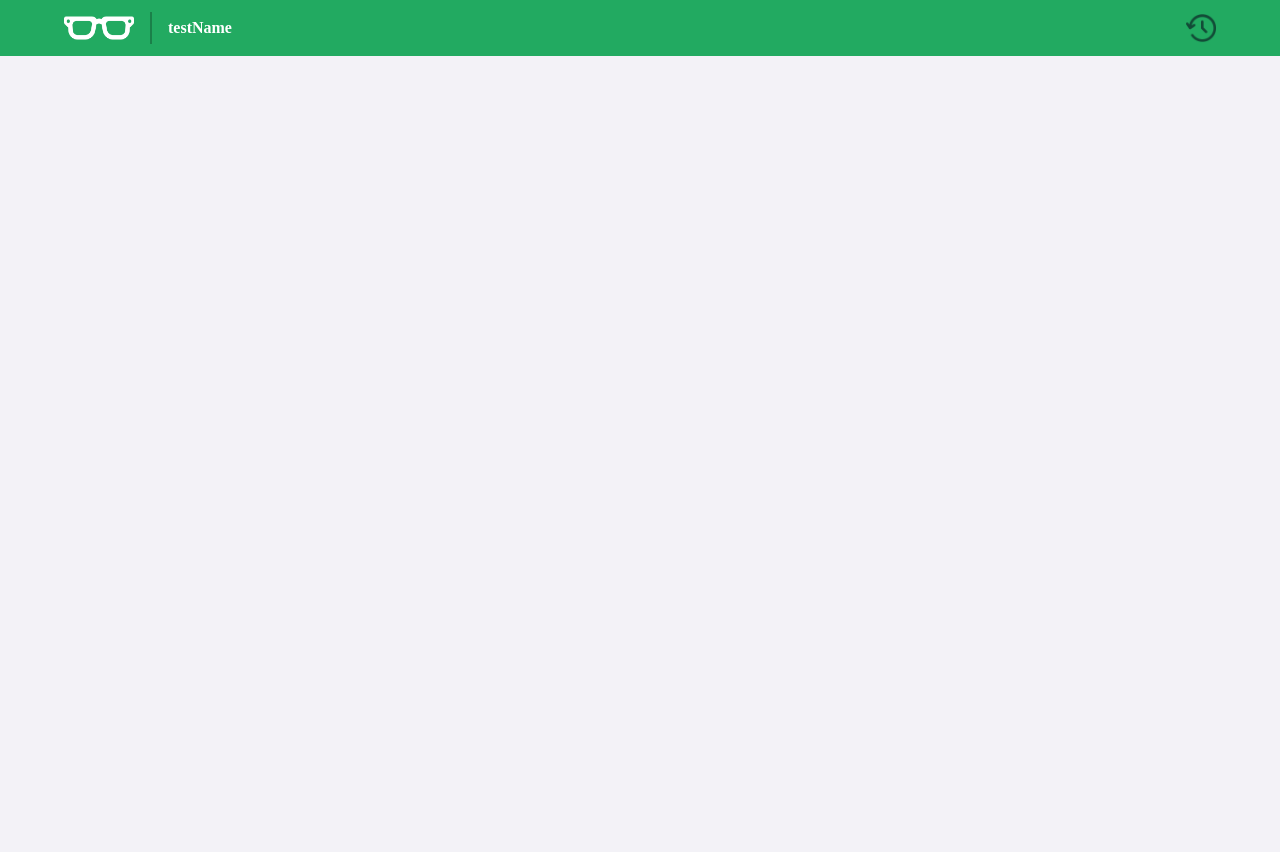
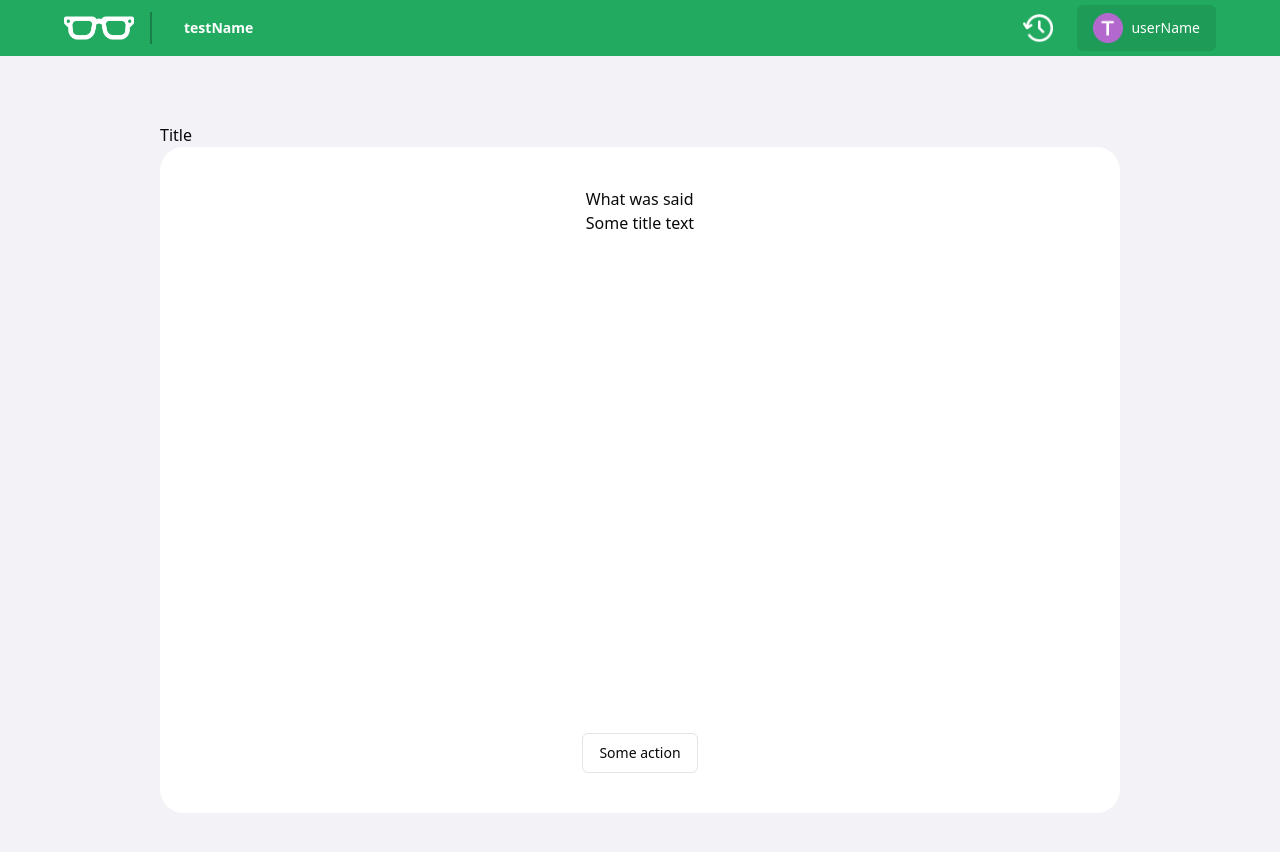
Before and after one commit to tgoulder4/Dunnoyet, a Next.js app: page / in a window 1280 px wide. Shown: the top 852 px of the page. Before the commit the page ends 800 px from the top, so only its background shows below. Built offline with nearby package versions, Linux system fonts and the light colour scheme.

Commit message:
latest unstable

```diff
--- a/package.json
+++ b/package.json
@@ -9,6 +9,7 @@
     "lint": "next lint"
   },
   "dependencies": {
+    "@radix-ui/react-slot": "^1.0.2",
     "@types/node": "20.6.0",
     "@types/react": "18.2.21",
     "@types/react-dom": "18.2.7",
--- a/src/app/globals.css
+++ b/src/app/globals.css
@@ -1,70 +1,125 @@
 @tailwind base;
 @tailwind components;
 @tailwind utilities;
-@import url("https://fonts.googleapis.com/css2?family=Merriweather:wght@400;900&display=swap");
+
 @layer base {
   :root {
-    --background: 0 0% 100%;
-    --foreground: 222.2 84% 4.9%;
-
+    --background: #f3f2f7;
+    --foreground: 240 10% 3.9%;
     --card: 0 0% 100%;
-    --card-foreground: 222.2 84% 4.9%;
-
+    --card-foreground: 240 10% 3.9%;
     --popover: 0 0% 100%;
-    --popover-foreground: 222.2 84% 4.9%;
-
-    --primary: #22aa6f;
-    --primary-foreground: 210 40% 98%;
-
-    --secondary: 210 40% 96.1%;
-    --secondary-foreground: 222.2 47.4% 11.2%;
-
-    --muted: 210 40% 96.1%;
-    --muted-foreground: 215.4 16.3% 46.9%;
-
-    --accent: 210 40% 96.1%;
-    --accent-foreground: 222.2 47.4% 11.2%;
-
+    --popover-foreground: 240 10% 3.9%;
+    --primary: 148 67% 40%;
+    --primary-foreground: 355.7 100% 97.3%;
+    --secondary: 240 4.8% 95.9%;
+    --secondary-foreground: 240 5.9% 10%;
+    --muted: 240 4.8% 95.9%;
+    --muted-foreground: 240 3.8% 46.1%;
+    --accent: 240 4.8% 95.9%;
+    --accent-foreground: 240 5.9% 10%;
     --destructive: 0 84.2% 60.2%;
-    --destructive-foreground: 210 40% 98%;
-
-    --border: 214.3 31.8% 91.4%;
-    --input: 214.3 31.8% 91.4%;
-    --ring: 222.2 84% 4.9%;
-
+    --destructive-foreground: 0 0% 98%;
+    --border: 240 5.9% 90%;
+    --input: 240 5.9% 90%;
+    --ring: 142.1 76.2% 36.3%;
     --radius: 0.5rem;
   }
-  .primary {
-    font-family: "Merriweather", serif;
-    color: white;
-  }
+
   .dark {
-    --background: 222.2 84% 4.9%;
-    --foreground: 210 40% 98%;
-
-    --card: 222.2 84% 4.9%;
-    --card-foreground: 210 40% 98%;
-
-    --popover: 222.2 84% 4.9%;
-    --popover-foreground: 210 40% 98%;
-
-    --primary: 210 40% 98%;
-    --primary-foreground: 222.2 47.4% 11.2%;
-
-    --secondary: 217.2 32.6% 17.5%;
-    --secondary-foreground: 210 40% 98%;
-
-    --muted: 217.2 32.6% 17.5%;
-    --muted-foreground: 215 20.2% 65.1%;
-
-    --accent: 217.2 32.6% 17.5%;
-    --accent-foreground: 210 40% 98%;
-
+    --background: 20 14.3% 4.1%;
+    --foreground: 0 0% 95%;
+    --card: 24 9.8% 10%;
+    --card-foreground: 0 0% 95%;
+    --popover: 0 0% 9%;
+    --popover-foreground: 0 0% 95%;
+    --primary: 142.1 70.6% 45.3%;
+    --primary-foreground: 144.9 80.4% 10%;
+    --secondary: 240 3.7% 15.9%;
+    --secondary-foreground: 0 0% 98%;
+    --muted: 0 0% 15%;
+    --muted-foreground: 240 5% 64.9%;
+    --accent: 12 6.5% 15.1%;
+    --accent-foreground: 0 0% 98%;
     --destructive: 0 62.8% 30.6%;
-    --destructive-foreground: 210 40% 98%;
-
-    --border: 217.2 32.6% 17.5%;
-    --input: 217.2 32.6% 17.5%;
-    --ring: 212.7 26.8% 83.9%;
+    --destructive-foreground: 0 85.7% 97.3%;
+    --border: 240 3.7% 15.9%;
+    --input: 240 3.7% 15.9%;
+    --ring: 142.4 71.8% 29.2%;
   }
 }
+
+@layer base {
+  * {
+    @apply border-border;
+  }
+  body {
+    @apply bg-background text-foreground;
+  }
+}
+/*
+  1. Use a more-intuitive box-sizing model.
+*/
+*,
+*::before,
+*::after {
+  box-sizing: border-box;
+}
+/*
+  2. Remove default margin
+*/
+* {
+  margin: 0;
+}
+/*
+  Typographic tweaks!
+  3. Add accessible line-height
+  4. Improve text rendering
+*/
+body {
+  line-height: 1.5;
+  -webkit-font-smoothing: antialiased;
+}
+/*
+  5. Improve media defaults
+*/
+img,
+picture,
+video,
+canvas,
+svg {
+  display: block;
+  max-width: 100%;
+}
+/*
+  6. Remove built-in form typography styles
+*/
+input,
+button,
+textarea,
+select {
+  font: inherit;
+}
+/*
+  7. Avoid text overflows
+*/
+p,
+h1,
+h2,
+h3,
+h4,
+h5,
+h6 {
+  overflow-wrap: break-word;
+}
+/*
+  8. Create a root stacking context
+*/
+#root,
+#__next {
+  isolation: isolate;
+}
+html,
+body {
+  height: 100%;
+}
--- a/src/app/layout.tsx
+++ b/src/app/layout.tsx
@@ -1,5 +1,6 @@
 import "./globals.css";
 import type { Metadata } from "next";
+import { Button } from "@/components/ui/button";
 
 export const metadata: Metadata = {
   title: "Create Next App",
@@ -12,10 +13,11 @@ export default function RootLayout({
   children: React.ReactNode;
 }) {
   const helperName = "testName";
+  const userName = "userName";
   return (
     <html lang="en">
-      <body className={` bg-primary_white`}>
-        <header className="bg-primary_green h-14 flex items-center justify-between p-3 px-16 m-auto">
+      <body className="bg-[var(--background)]">
+        <header className="bg-[hsl(var(--primary))] h-14 flex items-center justify-between p-3 px-16 m-auto">
           <div
             id="logoAndHelperName"
             className="flex items-center gap-4 h-full"
@@ -28,13 +30,33 @@ export default function RootLayout({
               />
             </a>
             <div className="w-[2px] h-full bg-[rgb(0_0_0_/_25%)]"></div>
-            <h2 className={`primary font-black`}>{helperName}</h2>
+            <Button variant="ghost" className="primary font-black  text-white">
+              {helperName}
+            </Button>
           </div>
-          <div id="userSide" className="flex items-center">
+          <div id="userSide" className="flex gap-2 items-center">
             {/* clerk avatar goes here  */}
-            <a href="#" className="h-full max-w-[30px] block">
-              <img src="./history_green.png" className="h-full" alt="" />
-            </a>
+            <Button
+              variant="ghost"
+              className="block h-min hover:bg-[rgb(0_0_0_/_25%)]"
+            >
+              <img
+                src="./history_light.png"
+                className="h-[30px] w-[30px]"
+                alt=""
+              />
+            </Button>
+            <Button
+              variant="ghost"
+              className="primary bg-[rgba(0,0,0,0.09)] flex gap-2 h-full text-white"
+            >
+              <img
+                src="./profilePicture.png"
+                className="h-[30px] w-[30px]"
+                alt=""
+              />
+              {userName}
+            </Button>
           </div>
         </header>
         {children}
--- a/src/app/page.tsx
+++ b/src/app/page.tsx
@@ -1,5 +1,21 @@
+import { Button } from "@/components/ui/button";
 import Image from "next/image";
 
 export default function Home() {
-  return <main className=""></main>;
+  return (
+    <main className="w-full h-full grid place-items-center">
+      <div className="h-5/6 w-3/4">
+        <h2>Title</h2>
+        <section className="bg-white h-full rounded-3xl flex flex-col items-center justify-between p-10">
+          <article>
+            <h3>What was said</h3>
+            <h1>Some title text</h1>
+          </article>
+          <div id="actionArea">
+            <Button variant="outline">Some action</Button>
+          </div>
+        </section>
+      </div>
+    </main>
+  );
 }
--- /dev/null
+++ b/src/components/ui/button.tsx
@@ -0,0 +1,56 @@
+import * as React from "react"
+import { Slot } from "@radix-ui/react-slot"
+import { cva, type VariantProps } from "class-variance-authority"
+
+import { cn } from "@/lib/utils"
+
+const buttonVariants = cva(
+  "inline-flex items-center justify-center rounded-md text-sm font-medium ring-offset-background transition-colors focus-visible:outline-none focus-visible:ring-2 focus-visible:ring-ring focus-visible:ring-offset-2 disabled:pointer-events-none disabled:opacity-50",
+  {
+    variants: {
+      variant: {
+        default: "bg-primary text-primary-foreground hover:bg-primary/90",
+        destructive:
+          "bg-destructive text-destructive-foreground hover:bg-destructive/90",
+        outline:
+          "border border-input bg-background hover:bg-accent hover:text-accent-foreground",
+        secondary:
+          "bg-secondary text-secondary-foreground hover:bg-secondary/80",
+        ghost: "hover:bg-accent hover:text-accent-foreground",
+        link: "text-primary underline-offset-4 hover:underline",
+      },
+      size: {
+        default: "h-10 px-4 py-2",
+        sm: "h-9 rounded-md px-3",
+        lg: "h-11 rounded-md px-8",
+        icon: "h-10 w-10",
+      },
+    },
+    defaultVariants: {
+      variant: "default",
+      size: "default",
+    },
+  }
+)
+
+export interface ButtonProps
+  extends React.ButtonHTMLAttributes<HTMLButtonElement>,
+    VariantProps<typeof buttonVariants> {
+  asChild?: boolean
+}
+
+const Button = React.forwardRef<HTMLButtonElement, ButtonProps>(
+  ({ className, variant, size, asChild = false, ...props }, ref) => {
+    const Comp = asChild ? Slot : "button"
+    return (
+      <Comp
+        className={cn(buttonVariants({ variant, size, className }))}
+        ref={ref}
+        {...props}
+      />
+    )
+  }
+)
+Button.displayName = "Button"
+
+export { Button, buttonVariants }
--- /dev/null
+++ b/tailwind.config.js
@@ -0,0 +1,76 @@
+/** @type {import('tailwindcss').Config} */
+module.exports = {
+  darkMode: ["class"],
+  content: [
+    './pages/**/*.{ts,tsx}',
+    './components/**/*.{ts,tsx}',
+    './app/**/*.{ts,tsx}',
+    './src/**/*.{ts,tsx}',
+	],
+  theme: {
+    container: {
+      center: true,
+      padding: "2rem",
+      screens: {
+        "2xl": "1400px",
+      },
+    },
+    extend: {
+      colors: {
+        border: "hsl(var(--border))",
+        input: "hsl(var(--input))",
+        ring: "hsl(var(--ring))",
+        background: "hsl(var(--background))",
+        foreground: "hsl(var(--foreground))",
+        primary: {
+          DEFAULT: "hsl(var(--primary))",
+          foreground: "hsl(var(--primary-foreground))",
+        },
+        secondary: {
+          DEFAULT: "hsl(var(--secondary))",
+          foreground: "hsl(var(--secondary-foreground))",
+        },
+        destructive: {
+          DEFAULT: "hsl(var(--destructive))",
+          foreground: "hsl(var(--destructive-foreground))",
+        },
+        muted: {
+          DEFAULT: "hsl(var(--muted))",
+          foreground: "hsl(var(--muted-foreground))",
+        },
+        accent: {
+          DEFAULT: "hsl(var(--accent))",
+          foreground: "hsl(var(--accent-foreground))",
+        },
+        popover: {
+          DEFAULT: "hsl(var(--popover))",
+          foreground: "hsl(var(--popover-foreground))",
+        },
+        card: {
+          DEFAULT: "hsl(var(--card))",
+          foreground: "hsl(var(--card-foreground))",
+        },
+      },
+      borderRadius: {
+        lg: "var(--radius)",
+        md: "calc(var(--radius) - 2px)",
+        sm: "calc(var(--radius) - 4px)",
+      },
+      keyframes: {
+        "accordion-down": {
+          from: { height: 0 },
+          to: { height: "var(--radix-accordion-content-height)" },
+        },
+        "accordion-up": {
+          from: { height: "var(--radix-accordion-content-height)" },
+          to: { height: 0 },
+        },
+      },
+      animation: {
+        "accordion-down": "accordion-down 0.2s ease-out",
+        "accordion-up": "accordion-up 0.2s ease-out",
+      },
+    },
+  },
+  plugins: [require("tailwindcss-animate")],
+}
```
Also changed, not shown: components.json (added), public/profilePicture.png (added), 1 other file (tests, documents, lock files or other folders).
